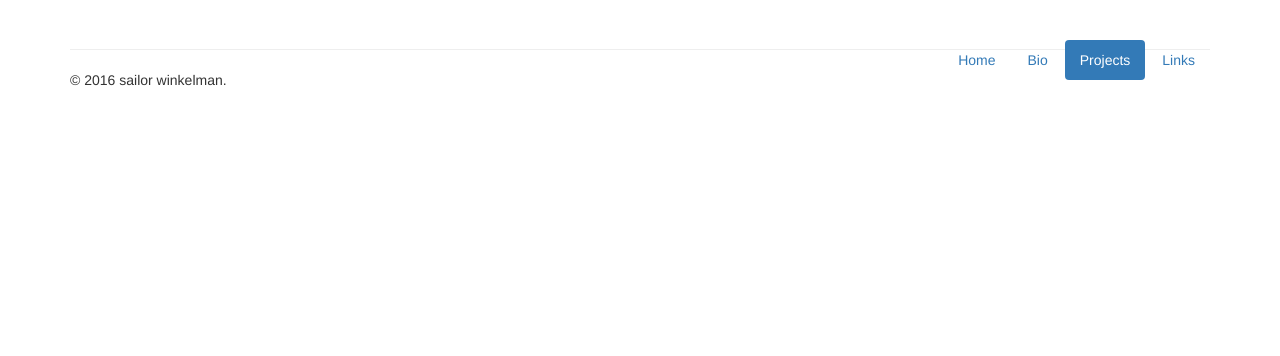
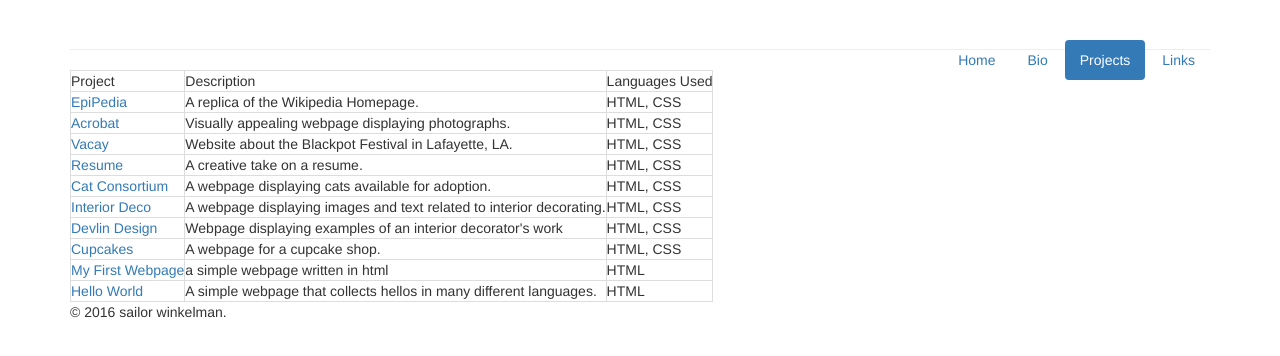
Before and after one commit to sailor27/portfolio, a plain HTML site: page portfolio.html in a window 1280 px wide. Drawn offline with Linux system fonts and the light colour scheme.

Commit message:
Add content to portfolio.html, Add boostrap styles to portfolio.html.

```diff
--- a/css/styles.css
+++ b/css/styles.css
@@ -25,3 +25,7 @@ lighter black #171515
   font-weight: bolder;
   border-style:groove;
 } */
+
+.active {
+  color: pink;
+}
--- a/portfolio.html
+++ b/portfolio.html
@@ -18,6 +18,78 @@
         </ul>
       </header>
 
+      <table class="table-bordered">
+        <tr>
+          <td> Project </td>
+          <td> Description </td>
+          <td> Languages Used </td>
+        </tr>
+
+        <tr>
+          <td><a href="https://sailor27.github.io/EpiPedia/">EpiPedia</a></td>
+          <td>A replica of the Wikipedia Homepage.</td>
+          <td>HTML, CSS</td>
+        </tr>
+
+        <tr>
+          <td><a href="https://github.com/sailor27/acrobat">Acrobat</a></td>
+          <td>Visually appealing webpage displaying photographs.</td>
+          <td>HTML, CSS</td>
+        </tr>
+
+        <tr>
+          <td><a href="https://sailor27.github.io/vacay/">Vacay</a></td>
+          <td>Website about the Blackpot Festival in Lafayette, LA.</td>
+          <td>HTML, CSS</td>
+        </tr>
+
+        <tr>
+          <td><a href="https://github.com/sailor27/sailor-resume">Resume</a></td>
+          <td>A creative take on a resume.</td>
+          <td>HTML, CSS</td>
+        </tr>
+
+        <tr>
+          <td><a href="https://github.com/sailor27/catconsortium">Cat Consortium</a></td>
+          <td>A webpage displaying cats available for adoption.</td>
+          <td>HTML, CSS</td>
+        </tr>
+
+        <tr>
+          <td><a href="https://github.com/sailor27/interiordeco">Interior Deco</a></td>
+          <td>A webpage displaying images and text related to interior decorating.</td>
+          <td>HTML, CSS</td>
+        </tr>
+
+        <tr>
+          <td><a href="https://github.com/sailor27/devlin-design">Devlin Design</a></td>
+          <td>Webpage displaying examples of an interior decorator's work</td>
+          <td>HTML, CSS</td>
+        </tr>
+
+        <tr>
+          <td><a href="https://github.com/sailor27/cupcakes">Cupcakes</a></td>
+          <td>A webpage for a cupcake shop.</td>
+          <td>HTML, CSS</td>
+        </tr>
+
+        <tr>
+          <td><a href="https://sailor27.github.io/my-first-webpage/">My First Webpage</a></td>
+          <td>a simple webpage written in html</td>
+          <td>HTML</td>
+        </tr>
+
+        <tr>
+          <td><a href="https://github.com/sailor27/hello-world">Hello World</a></td>
+          <td>A simple webpage that collects hellos in many different languages.</td>
+          <td>HTML</td>
+        </tr>
+
+
+      </table>
+
+
+
       <footer>
         <p>&copy; 2016  sailor winkelman.</p>
       </footer>
```
